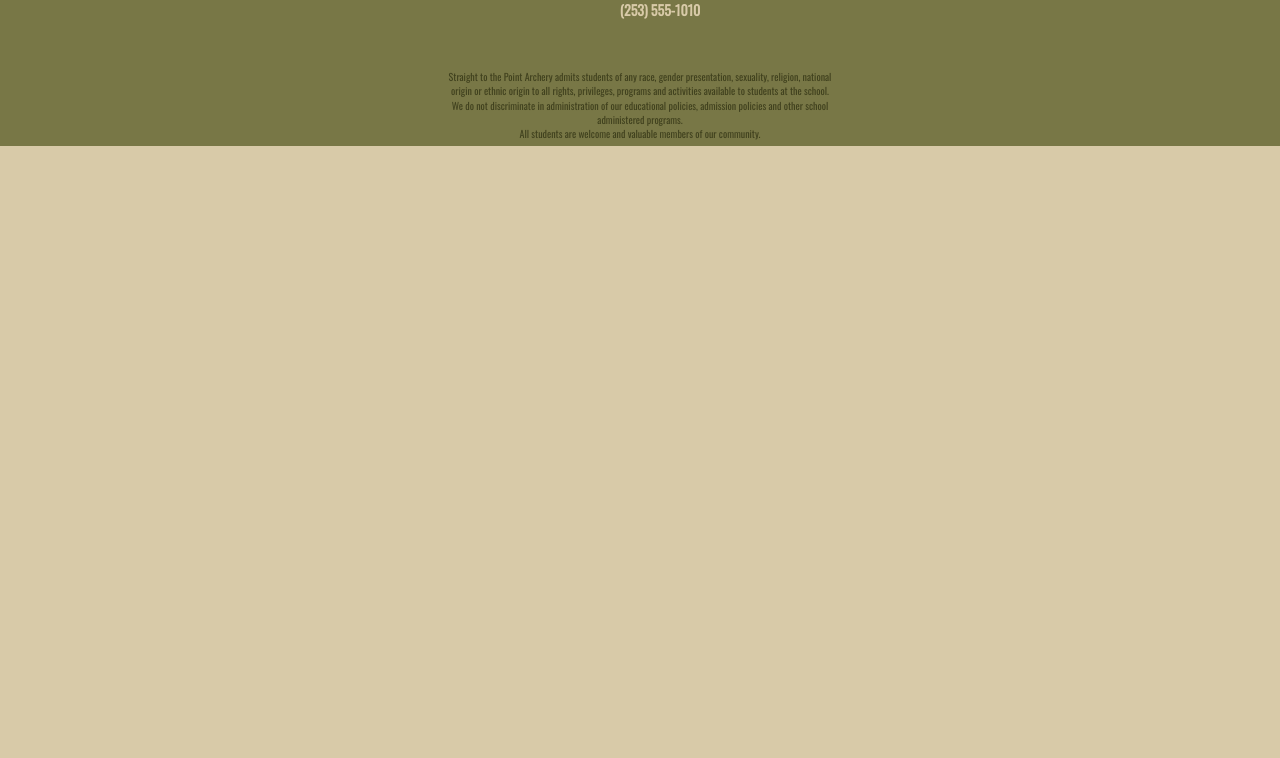
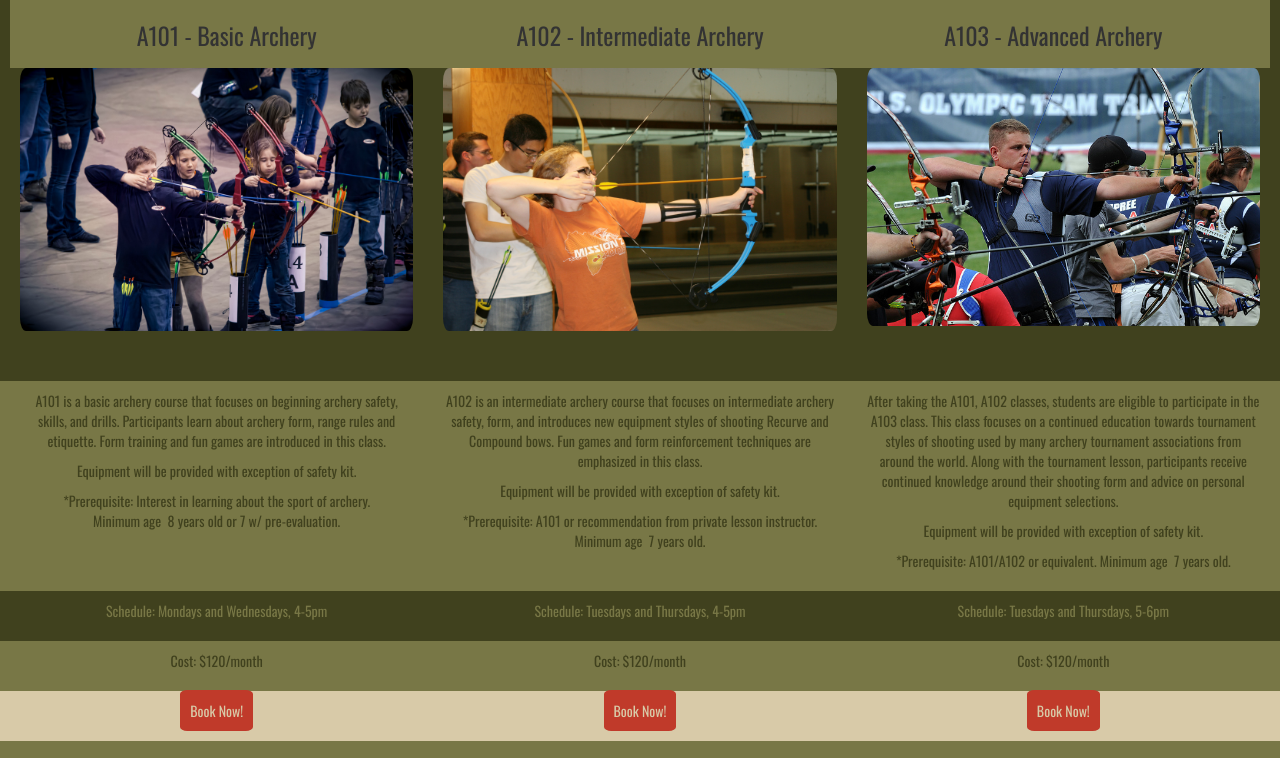
Before and after one commit to ajeszeck/stp-archery, a plain HTML site: page classes.html in a window 1280 px wide. Shown: the part 484-1242 px from the top of the page. Before the commit the page ends 800 px from the top, so only its background shows below. Drawn offline with nearby package versions, Linux system fonts and the light colour scheme.

Commit message:
adds styling and content to classes page

```diff
--- a/classes.html
+++ b/classes.html
@@ -31,10 +31,86 @@
         </ul>
       </nav>
     </div>
-    <div class="centercontent container-fluid">
+    <div class="classes container-fluid">
+      <div class="classesheader row">
+        <h2 class="classes col-lg-12">Classes</h2>
+      </div>
+      <div class="offerings row">
+        <div class="courses col-lg-12">
+          <div class="names row">
+            <div class="col-sm-4 col-lg-4">
+              <h3>A101 - Basic Archery</h3>
 
+            </div>
+            <div class="col-sm-4 col-lg-4">
+              <h3>A102 - Intermediate Archery</h3>
+
+            </div>
+            <div class="col-sm-4 col-lg-4">
+              <h3>A103 - Advanced Archery</h3>
+
+            </div>
+          </div>
+        </div>
+
+        <div class="pictures row">
+            <img class="col-sm-4 col-lg-4" src="images/class1.jpg" alt="">
+            <img class="col-sm-4 col-lg-4" src="images/class2.jpg" alt="">
+            <img class="col-sm-4 col-lg-4" src="images/students-competing.jpg" alt="">
+        </div>
+        <div class="descriptions row">
+          <div class="description col-lg-4">
+            <p> A101 is a basic archery course that focuses on beginning archery safety, skills, and drills. Participants learn about archery form, range rules and etiquette. Form training and fun games are introduced in this class.</p>
+            <p>Equipment will be provided with exception of safety kit.</p>
+            <p>*Prerequisite: Interest in learning about the sport of archery. <br>Minimum age  8 years old or 7 w/ pre-evaluation.</p>
+          </div>
+          <div class="description col-lg-4">
+            <p>A102 is an intermediate archery course that focuses on intermediate archery safety, form, and introduces new equipment styles of shooting Recurve and Compound bows. Fun games and form reinforcement techniques are emphasized in this class.</p>
+            <p>Equipment will be provided with exception of safety kit.</p>
+            <p>*Prerequisite: A101 or recommendation from private lesson instructor. Minimum age  7 years old.</p>
+          </div>
+          <div class="description col-lg-4">
+            <p>After taking the A101, A102 classes, students are eligible to participate in the A103 class. This class focuses on a continued education towards tournament styles of shooting used by many archery tournament associations from around the world. Along with the tournament lesson, participants receive continued knowledge around their shooting form and advice on personal equipment selections.</p>
+            <p>Equipment will be provided with exception of safety kit.</p>
+            <p>*Prerequisite: A101/A102 or equivalent. Minimum age  7 years old.</p>
+          </div>
+        </div>
+        <div class="schedule row">
+          <div class="col-lg-4">
+            <p>Schedule: Mondays and Wednesdays, 4-5pm</p>
+          </div>
+          <div class="col-lg-4">
+            <p>Schedule: Tuesdays and Thursdays, 4-5pm</p>
+          </div>
+          <div class="col-lg-4">
+            <p>Schedule: Tuesdays and Thursdays, 5-6pm</p>
+          </div>
+        </div>
+        <div class="cost row">
+          <div class="col-lg-4">
+            <p>Cost: $120/month </p>
+          </div>
+          <div class="col-lg-4">
+            <p>Cost: $120/month </p>
+          </div>
+          <div class="col-lg-4">
+            <p>Cost: $120/month </p>
+          </div>
+        </div>
+        <div class="booknow row">
+          <div class="col-lg-4">
+            <a class="roundbutton" href="#">Book Now!</a>
+          </div>
+          <div class="col-lg-4">
+            <a class="roundbutton" href="#">Book Now!</a>
+          </div>
+          <div class="col-lg-4">
+            <a class="roundbutton" href="#">Book Now!</a>
+          </div>
+        </div>
+      </div>
+      </div>
     </div>
-
     <footer class="container-fluid">
       <div class="row"
         <div class="col-lg-12">
--- a/styles/stylesheet.css
+++ b/styles/stylesheet.css
@@ -46,6 +46,7 @@ nav {
   display: block;
   position: relative;
   top: -8rem;
+  padding-top: 0;
 }
 
 .headernav li {
@@ -65,6 +66,7 @@ img.col-lg-4 {
   border-radius: 5%;
   margin-bottom: 4rem;
 }
+
 .facility, .missionstatement, .partnershipinfo {
   display: flex;
   background-color: rgb(120, 119, 70);
@@ -72,8 +74,7 @@ img.col-lg-4 {
   color: rgb(64, 65, 30);
   text-align: center;
   height: 20rem;
-  border-bottom: 1rem solid rgb(64, 65, 30);
-  border-top: 1rem solid rgb(64, 65, 30);
+
   justify-content: center;
   align-items: center;
   margin-top: 1rem;
@@ -160,7 +161,7 @@ ul.contact {
   line-height: normal;
   text-wrap: wrap;
   font-weight: bolder;
-  color: rgb(216, 202, 168)
+  color: rgb(216, 202, 168);
 }
 
 .social ul{
@@ -196,3 +197,61 @@ i {
   color: rgb(64, 65, 30);
   padding-top: 1rem;
 }
+
+/*-----------------------------Class specific code----------------------------*/
+
+/*.classesheader {
+  display: flex;
+  justify-content: center;
+
+}*/
+
+h2.classes {
+  display: block;
+  margin: auto;
+  font-size: 6rem;
+  text-decoration: underline;
+}
+
+.names {
+  background-color: rgb(120, 119, 70);
+}
+
+.classes {
+  text-align: center;
+
+}
+
+.pictures {
+  background-color: rgb(64, 65, 30);
+}
+
+.descriptions {
+  background-color: rgb(120, 119, 70);
+  color: rgb(64, 65, 30);
+}
+
+
+.schedule {
+  background-color: rgb(64, 65, 30);
+  color: rgb(120, 119, 70);
+}
+
+.cost {
+  background-color: rgb(120, 119, 70);
+  color: rgb(64, 65, 30);
+}
+
+.roundbutton {
+  color: rgb(216, 202, 168);
+  background-color: #C03A2A;
+  border-radius: 10%;
+  padding: 1rem;
+  text-align: center;
+
+}
+
+.roundbutton:hover {
+  color: black;
+  text-decoration: none;
+}
```
